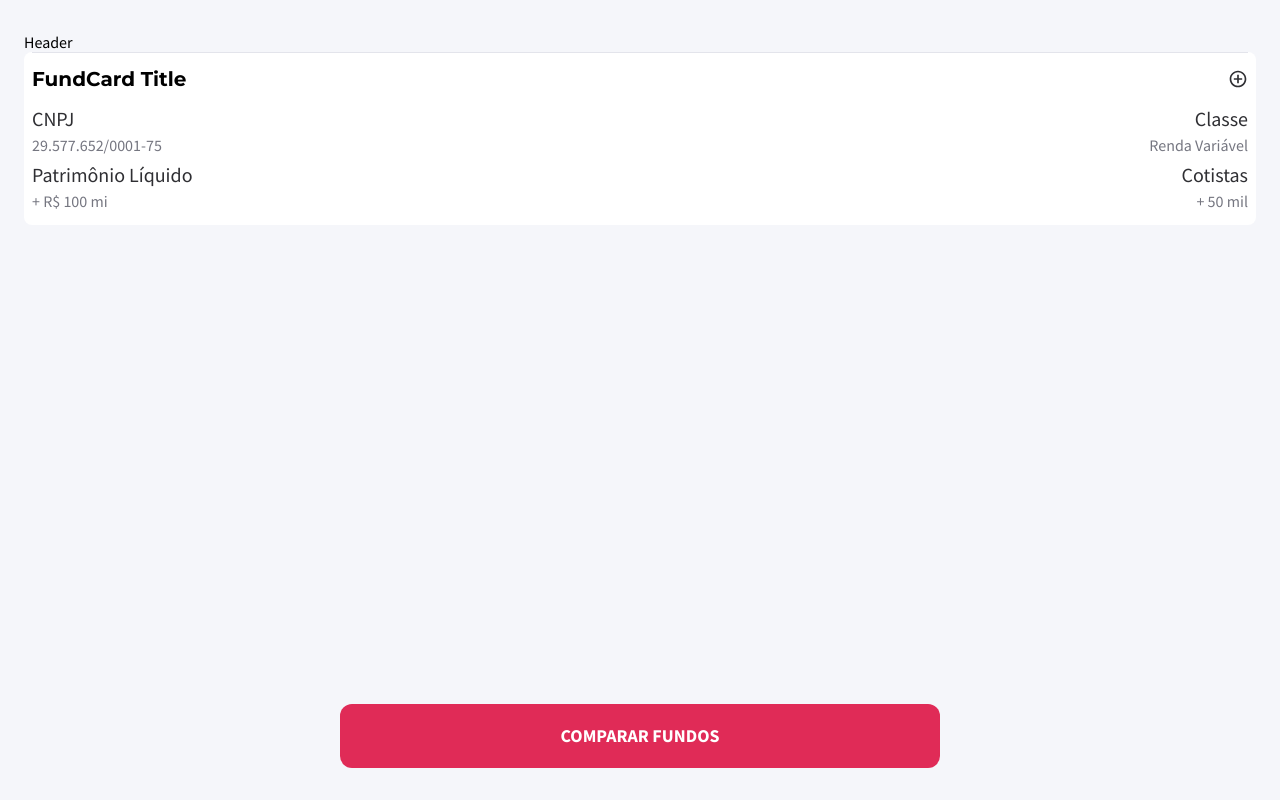
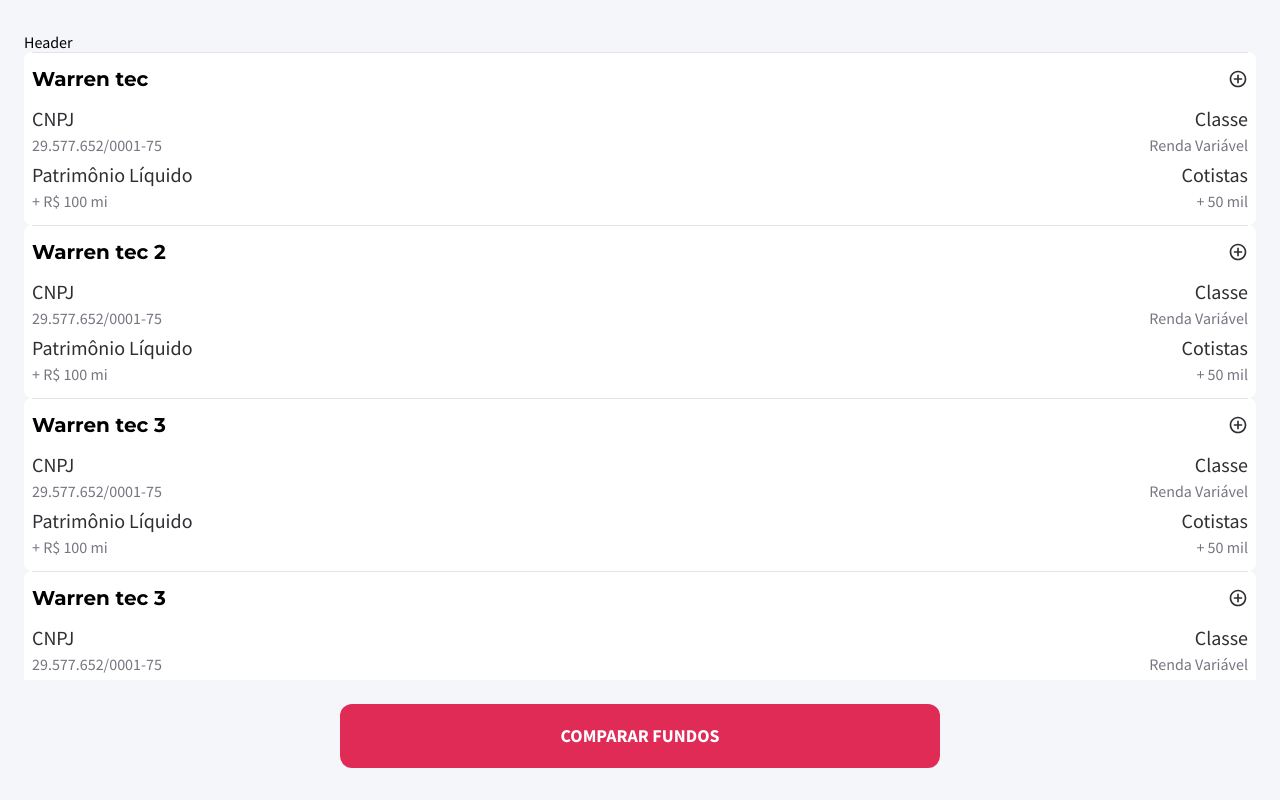
Before and after one commit to luizmellodev/radardoinvestidor-frontend, a Next.js app: page / in a window 1280 px wide. Built offline with nearby package versions, Linux system fonts and the light colour scheme.

Commit message:
Lista de fundos - Duda, Gabriel, Martin e Pedro

```diff
--- a/src/components/FundCard/index.tsx
+++ b/src/components/FundCard/index.tsx
@@ -4,11 +4,18 @@ import { MdAddCircle, MdAddCircleOutline } from 'react-icons/md';
 
 import { Container, Content, FundTitle, Info, Row, Selected } from './styles';
 
+interface Fund {
+  razaoSocial: string;
+  cnpj: string;
+  classe: string;
+  patrimonioLiquido: string;
+  cotistas: string;
+}
 interface FundCardProps {
-  children: ReactNode;
+  fund: Fund;
 }
 
-function FundCard({ children }: FundCardProps) {
+function FundCard({ fund }: FundCardProps) {
   const [selected, setSelected] = useState(false);
   function handleSelect() {
     setSelected(!selected);
@@ -17,7 +24,7 @@ function FundCard({ children }: FundCardProps) {
     <Container>
       <Content>
         <Row marginBottom="12px">
-          <FundTitle>FundCard Title</FundTitle>
+          <FundTitle>{fund.razaoSocial}</FundTitle>
           <Selected onClick={handleSelect}>
             {selected ? (
               <>
@@ -32,24 +39,23 @@ function FundCard({ children }: FundCardProps) {
         <Row marginBottom="4px">
           <Info>
             <p>CNPJ</p>
-            <span>29.577.652/0001-75</span>
+            <span>{fund.cnpj}</span>
           </Info>
           <Info alignRight>
             <p>Classe</p>
-            <span>Renda Variável</span>
+            <span>{fund.classe}</span>
           </Info>
         </Row>
         <Row>
           <Info>
             <p>Patrimônio Líquido</p>
-            <span>+ R$ 100 mi</span>
+            <span>{fund.patrimonioLiquido}</span>
           </Info>
           <Info alignRight>
             <p>Cotistas</p>
-            <span>+ 50 mil</span>
+            <span>{fund.cotistas}</span>
           </Info>
         </Row>
-        {children}
       </Content>
     </Container>
   );
--- a/src/pages/index.tsx
+++ b/src/pages/index.tsx
@@ -12,8 +12,10 @@ export const Container = styled.div`
 `;
 
 export const Header = styled.header``;
+
 export const List = styled.div`
   flex: 1;
+  overflow-y: auto;
 `;
 export const Footer = styled.footer`
   padding-top: 24px;
@@ -25,13 +27,59 @@ export default function Home() {
   const handleCompareButtonClick = () => {
     router.push('/comparacao');
   };
+  const fundList = [
+    {
+      razaoSocial: 'Warren tec',
+      cnpj: '29.577.652/0001-75',
+      classe: 'Renda Variável',
+      patrimonioLiquido: '+ R$ 100 mi',
+      cotistas: '+ 50 mil',
+    },
+    {
+      razaoSocial: 'Warren tec 2',
+      cnpj: '29.577.652/0001-75',
+      classe: 'Renda Variável',
+      patrimonioLiquido: '+ R$ 100 mi',
+      cotistas: '+ 50 mil',
+    },
+    {
+      razaoSocial: 'Warren tec 3',
+      cnpj: '29.577.652/0001-75',
+      classe: 'Renda Variável',
+      patrimonioLiquido: '+ R$ 100 mi',
+      cotistas: '+ 50 mil',
+    },
+    {
+      razaoSocial: 'Warren tec 3',
+      cnpj: '29.577.652/0001-75',
+      classe: 'Renda Variável',
+      patrimonioLiquido: '+ R$ 100 mi',
+      cotistas: '+ 50 mil',
+    },
+    {
+      razaoSocial: 'Warren tec 3',
+      cnpj: '29.577.652/0001-75',
+      classe: 'Renda Variável',
+      patrimonioLiquido: '+ R$ 100 mi',
+      cotistas: '+ 50 mil',
+    },
+    {
+      razaoSocial: 'Warren tec 3',
+      cnpj: '29.577.652/0001-75',
+      classe: 'Renda Variável',
+      patrimonioLiquido: '+ R$ 100 mi',
+      cotistas: '+ 50 mil',
+    },
+  ];
 
   return (
     <Screen>
       <Container>
         <Header>Header</Header>
         <List>
-          <FundCard />
+          {fundList.map((fund) => (
+            <FundCard fund={fund} key={fund.razaoSocial} />
+          ))}
         </List>
         <Footer>
           <SubmitButton onClick={handleCompareButtonClick}>
```
Also changed, not shown: src/components/SubmitButton/index.tsx (renamed from src/components/submitButton/index.tsx), src/components/SubmitButton/styles.ts (renamed from src/components/submitButton/styles.ts).
